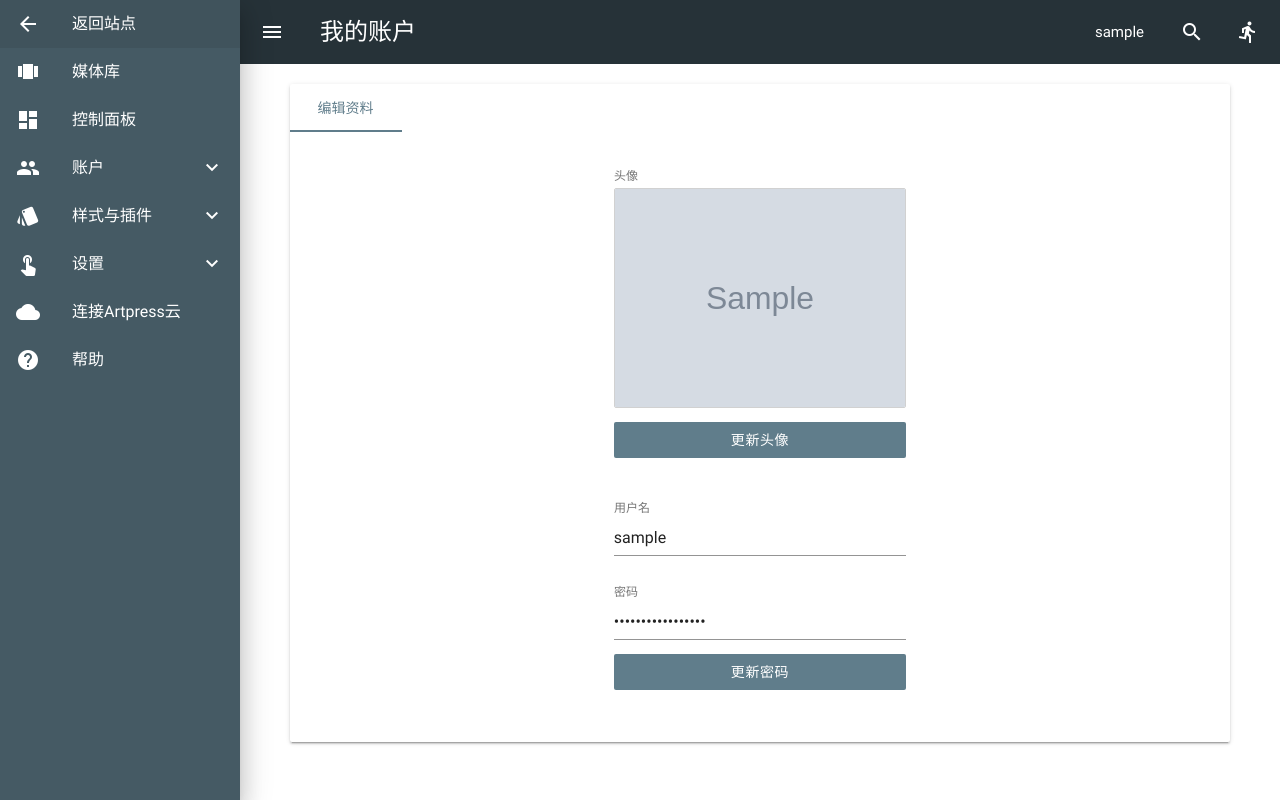
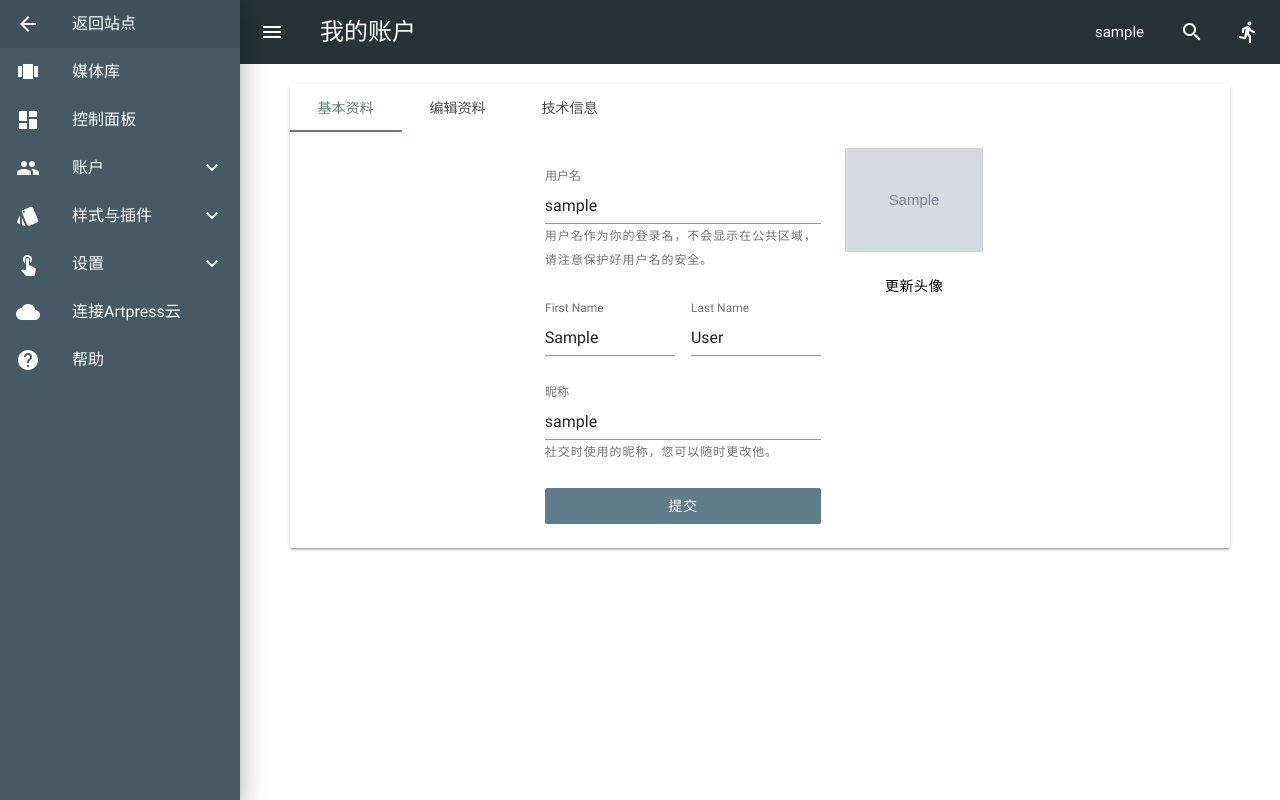
Before and after one commit to JiangCX3/ArtPress, a Django app: page /ap-manager/user/me/ in a window 1280 px wide. Run offline with Django 3.2, Linux system fonts and the light colour scheme; a user stored in the database is signed in; tables that the repository leaves empty hold one stand-in row (values such as "Sample post"); grey boxes marked "Sample" are stand-in pictures.

Commit message:
基本资料更改页完成

```diff
--- a/ArtPress/templates/Manager/user/me.html
+++ b/ArtPress/templates/Manager/user/me.html
@@ -8,8 +8,63 @@
   <div class="mdui-col-xs-12">
     <div class="mdui-card">
       <div class="mdui-tab" mdui-tab>
+        <a href="#myprofile-base" class="mdui-ripple">基本资料</a>
         <a href="#myprofile-edit" class="mdui-ripple">编辑资料</a>
+        <a href="#myprofile-debug" class="mdui-ripple">技术信息</a>
       </div>
+      <!--基本资料-->
+      <div id="myprofile-base" class="mdui-p-a-2 mdui-card-content">
+        <div class="mdui-row">
+          <div class="mdui-col-xs-4 mdui-col-offset-xs-3">
+            <form action="">
+              <div class="mdui-textfield mdui-col-xs-12">
+                <label class="mdui-textfield-label">用户名</label>
+                <input class="mdui-textfield-input" type="text" name="username" value="{{ user }}"/>
+                <div class="mdui-typo-caption-opacity">
+                  用户名作为你的登录名，不会显示在公共区域，请注意保护好用户名的安全。
+                </div>
+              </div>
+
+              <div class="mdui-textfield mdui-col-xs-6">
+                <label class="mdui-textfield-label">First Name</label>
+                <input class="mdui-textfield-input" type="text" name="first-name" value="{{ user.first_name }}"/>
+              </div>
+
+              <div class="mdui-textfield mdui-col-xs-6">
+                <label class="mdui-textfield-label">Last Name</label>
+                <input class="mdui-textfield-input" type="text" name="last-name" value="{{ user.last_name }}"/>
+              </div>
+
+
+              <div class="mdui-textfield mdui-col-xs-12">
+                <label class="mdui-textfield-label">昵称</label>
+                <input class="mdui-textfield-input" type="text" name="nick-name" value="{{ user.profile.nickname }}"/>
+                <div class="mdui-typo-caption-opacity">
+                  社交时使用的昵称，您可以随时更改他。
+                </div>
+              </div>
+
+              <div class="mdui-textfield mdui-col-xs-12">
+                <button class="mdui-btn mdui-btn-block mdui-color-theme">
+                  提交
+                </button>
+              </div>
+
+            </form>
+          </div>
+
+          <div class="mdui-col-xs-2">
+            <img src="{{ avatar_path }}" alt="avatar" class="mdui-img-rounded"
+                 style="border:1px rgba(0,0,0,0.18) solid;width:calc(100% - 2px);">
+            <div class="mdui-textfield">
+              <a href="javascript:void(0)" class="mdui-btn mdui-center">
+                更新头像
+              </a>
+            </div>
+          </div>
+        </div>
+      </div>
+
       <!--编辑资料-->
       <div id="myprofile-edit" class="mdui-p-a-2 mdui-card-content">
         <div class="mdui-row">
@@ -21,15 +76,14 @@
                 <img src="{{ avatar_path }}" alt="avatar" class="mdui-img-rounded"
                      style="border:1px rgba(0,0,0,0.18) solid;width:calc(100% - 2px);">
                 <p>
-                  <a href="javascript:void(0)" class="mdui-btn mdui-color-theme mdui-center">
+                  <a href="javascript:void(0)" class="mdui-btn mdui-center">
                     更新头像
                   </a>
                 </p>
               </div>
 
-              <div class="mdui-textfield">
-                <label class="mdui-textfield-label">用户名</label>
-                <input class="mdui-textfield-input" type="text" name="username" value="{{ user }}"/>
+              <div class="mdui-typo">
+                <hr/>
               </div>
 
               <div class="mdui-textfield">
@@ -38,12 +92,61 @@
                 <input class="mdui-textfield-input" type="password" value="TooYoung¯\_(ツ)_/¯" name="fa-password"
                        style="pointer-events: none;">
                 <p>
-                  <a href="javascript:void(0)" class="mdui-btn mdui-color-theme mdui-center">
+                  <a href="javascript:void(0)" class="mdui-btn mdui-color-theme">
                     更新密码
                   </a>
                 </p>
               </div>
+
+              <div class="mdui-textfield">
+                <label class="mdui-textfield-label">邮箱</label>
+                <input type="password" name="fa-password" style="display: none;"> <!--防止浏览器自动填充-->
+                <input class="mdui-textfield-input" type="text" value="{{ user.email }}" name="email"
+                       style="pointer-events: none;">
+                <p>
+                  <a href="javascript:void(0)" class="mdui-btn mdui-color-theme">
+                    更新邮箱
+                  </a>
+                </p>
+              </div>
+
+              <div class="mdui-typo">
+                <hr/>
+              </div>
+
+              <div class="mdui-textfield">
+                <label class="mdui-textfield-label">用户名</label>
+                <input class="mdui-textfield-input" type="text" name="username" value="{{ user }}"/>
+              </div>
+
             </form>
+          </div>
+        </div>
+      </div>
+
+      <!--技术信息-->
+      <div id="myprofile-debug" class="mdui-p-a-2 mdui-card-content">
+        <div class="mdui-row">
+          <div class="mdui-col-xs-2 ">
+            <img src="{{ avatar_path }}" alt="avatar" class="mdui-img-rounded"
+                 style="border:1px rgba(0,0,0,0.18) solid;width:calc(100% - 2px);">
+          </div>
+
+          <div class="mdui-col-xs-10">
+            <div class="mdui-typo">
+              <h1>账户技术信息</h1>
+              <p>
+                UID：{{ user.id }} <br>
+                用户名：{{ user }} <br>
+                邮箱：{{ user.email }} (此邮箱只能用于登录用，不会显示在公共区域)<br>
+                昵称：{{ user.profile.nickname }} <br>
+                First Name：{{ user.first_name }} <br>
+                Last Name：{{ user.last_name }} <br>
+                注册日期：{{ user.date_joined }} <br>
+                上次登录：{{ user.last_login }} <br>
+                密码：呵呵 <br>
+              </p>
+            </div>
           </div>
         </div>
       </div>
--- a/Users/models.py
+++ b/Users/models.py
@@ -5,8 +5,11 @@ from django.contrib.auth.models import User
 class UserProfile(models.Model):
     user = models.OneToOneField(User, on_delete=models.CASCADE, related_name='profile')
 
+    nickname = models.CharField('Nick Name', max_length=30, blank=True)
     avatar_filename = models.CharField('Avatar filename', max_length=128, blank=True)
     mod_date = models.DateTimeField('Last modified', auto_now=True)
+    bio = models.CharField('Bio', max_length=1024, blank=True)
+    url = models.CharField('URL', max_length=128, blank=True)
 
     class Meta:
         verbose_name = 'User Profile'
--- a/Users/views.py
+++ b/Users/views.py
@@ -1,3 +1,8 @@
+from django.contrib.auth import logout, models, authenticate, login
+from django.http import HttpResponseRedirect
 from django.shortcuts import render
 
+
 # Create your views here.
+def change_password(request):
+    return
```
